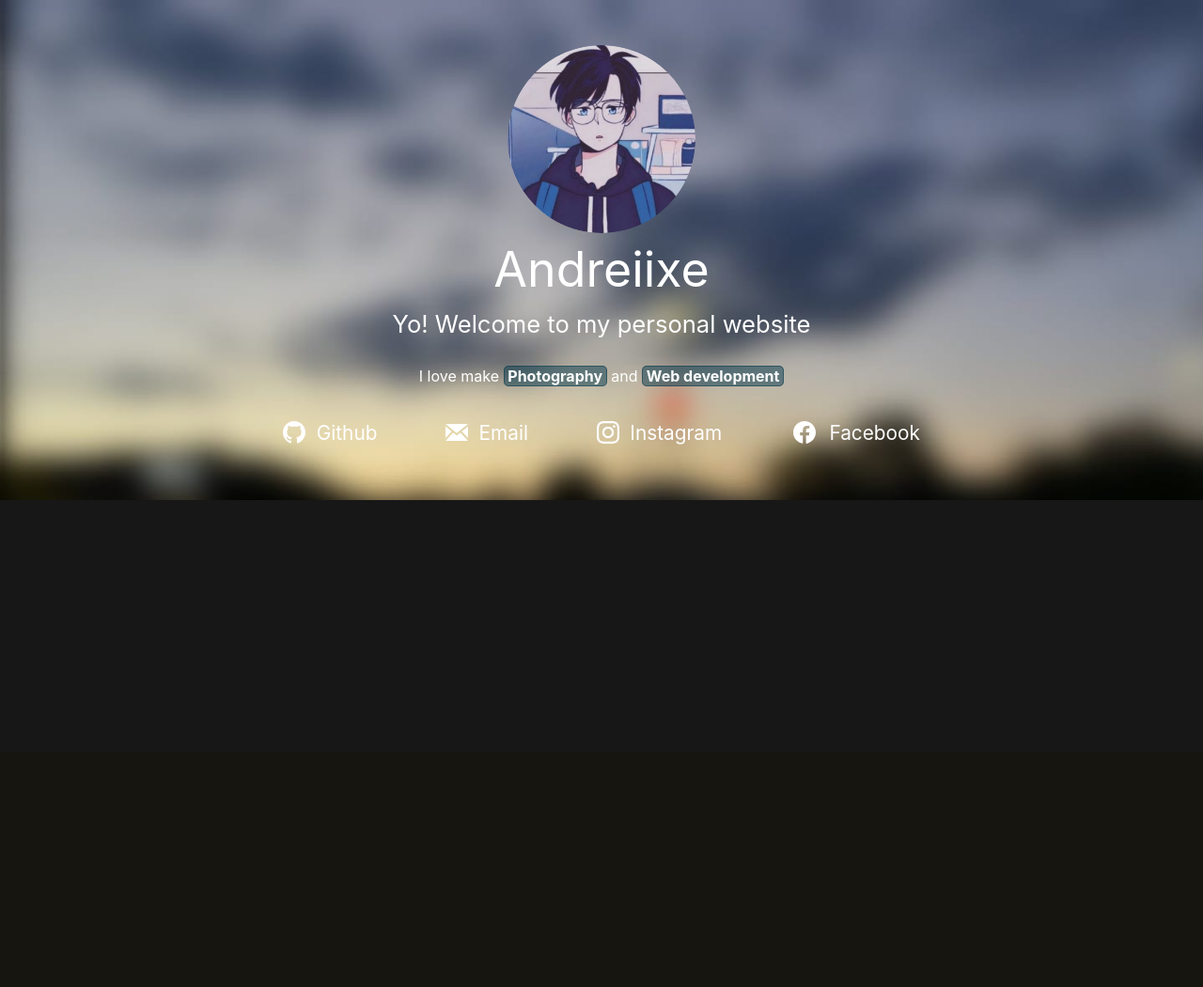
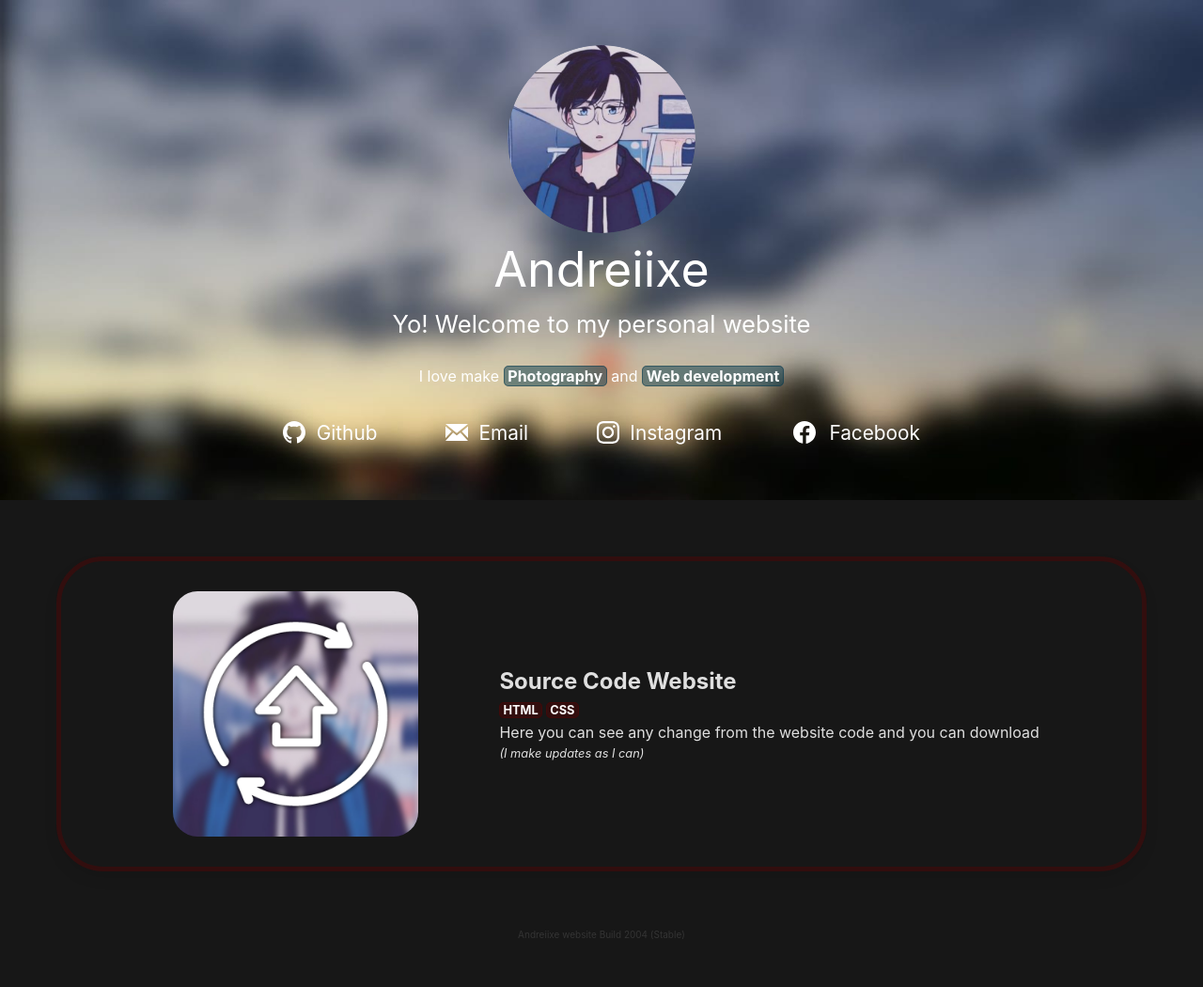
Before and after one commit to andreiixe/andreiixe.rf.gd, a PHP site: page / in a window 1280 px wide. Shown: the whole page at 94% size. Before the commit the page ends 532 px from the top, so only its background shows below. Run offline with PHP 8.4, Linux system fonts and the light colour scheme; some libraries are stand-ins or nearby versions.

Commit message:
Added more stuff
For fun I added
-"Andreiixe website Build 2004 (Stable)"
-delete useless stuff
-radius buttons

Coming soon stuff:
-new page
-new button

```diff
--- a/index.html
+++ b/index.html
@@ -69,5 +69,48 @@
                     </a>
             </div>
         </section>
+        <section class="section section-3">
+            <div align="center">
+                <div class="column">
+                    <div class="box project-text">
+                        <div class="column noselect">
+                            <div class="project-text noselect">
+                              <a href="https://github.com/andreiixe/andreiixe.rf.gd" target="_blank" rel="noreferrer">
+                                <table>
+                                  <tbody>
+                                    <tr><td style="vertical-align:middle">
+                                      <div align="center">
+                                        <img style="border-radius: 10%;" src="image/Updatewebsitestablebruh.png" width="60%">
+                                      </div>
+                                    </td>
+                                    <td width="60%" style="vertical-align:middle" class="center-mobile">
+                                      <div style="font-size: 1.5em; font-weight: bold;">
+                                        <p>Source Code Website</p>
+                                      </div>
+                                      <div style="margin-top: 5px;">
+                                        <span style="background-color:rgba(79, 7, 7, 0.5);color:white;font-weight:bold;font-size:0.8em;border: 1px solid rgba(79, 7, 7, 0.5);border-radius: 5px;">&nbsp;HTML&nbsp;</span>
+                                        <span style="background-color:rgba(79, 7, 7, 0.5);color:white;font-weight:bold;font-size:0.8em;border: 1px solid rgba(79, 7, 7, 0.5);border-radius: 5px;">&nbsp;CSS&nbsp;</span>
+                                      </div>
+                                      <div style="margin-top: 5px;">
+                                        <p>Here you can see any change from the website code and you can download</p>
+                                      </div>
+                                      <div style="margin-top: 5px; font-size:0.8em;">
+                                        <p><i>(I make updates as I can)</i></p>
+                                      </div>
+                                    </td>
+                                  </tr></tbody>
+                                </table>
+                              </a>
+                            </div>
+                          </div>
+                    </div>
+                  </div>
+                  <br>
+            </div>
+            <br>
+            <center><footer>
+                <p style="font-size: 10px;color: rgb(52, 52, 52);">Andreiixe website Build 2004 (Stable)</p>
+            </footer></center>
+        </section>
     </body>
 </html>
--- a/stylesmr.css
+++ b/stylesmr.css
@@ -26,17 +26,8 @@ section {
 
 }
 
-.section-2 {
-	background-color: #000000;
-}
-
 .section-3 {
 	background-color: #171717;
-}
-
-.section-4 {
-	background-color: #171717;
-	padding: 0.2rem;
 }
 
 .avatar {
@@ -50,13 +41,15 @@ section {
 	max-width: 175px;
 }
 
+
 .project-text {
 	text-align: justify;
 }
 
 .box {
 	background-color: transparent;
-	border: 5px solid rgba(7, 59, 79, 0.5);
+	border: 5px solid rgba(79, 7, 7, 0.5);
+	border-radius: 50px;
 }
 
 .title {
@@ -93,7 +86,8 @@ subtitle-2 {
 
 .button {
 	background-color: transparent;
-	border: none;
+	border: 1px;
+	border-radius: 100px;
 	color: white;
 	padding: 15px 32px;
 	padding-bottom: 15px;
@@ -112,7 +106,7 @@ subtitle-2 {
 .button-more {
 	background-color: transparent;
 	border: 1px solid gray;
-	border-radius: 5px;
+	border-radius: 100px;
 	color: white;
 	padding: 10px 32px;
 	padding-bottom: 10px;
```
Also changed, not shown: image/Updatewebsitestablebruh.png (added).
